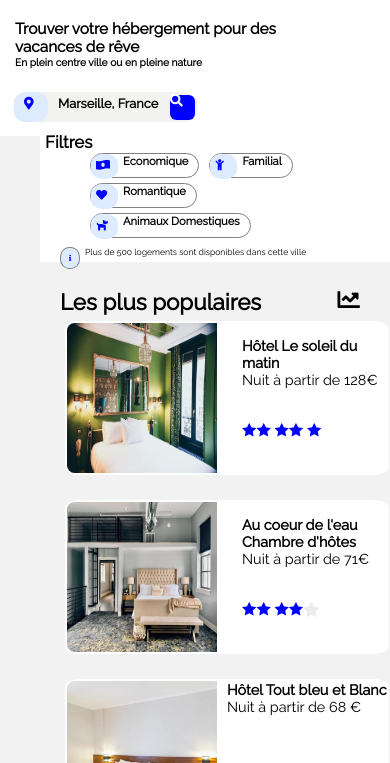
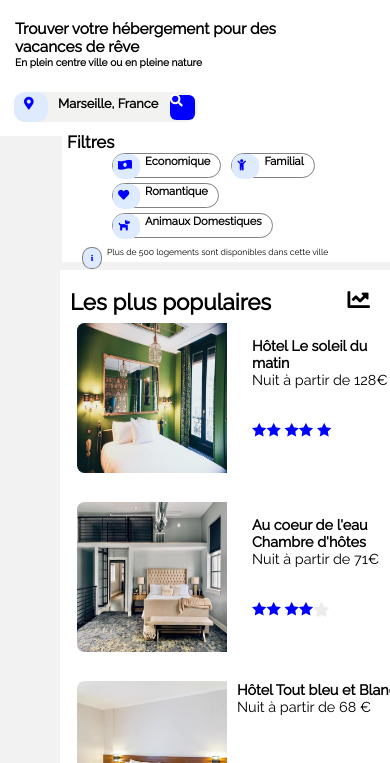
Before and after one commit to Madjiassoum/MADJIASSOUM_2_05102020, a plain HTML site: page index.html in a window 390 px wide. Shown: the part 80-843 px from the top of the page. Drawn offline with Linux system fonts and the light colour scheme; files whose address does not match are found by name.

Commit message:
Tentative solution affichage sur differents navigateurs

```diff
--- a/style.css
+++ b/style.css
@@ -815,7 +815,7 @@ footer{
     display: flex;
     justify-content: flex-end;
     flex-wrap: wrap-reverse;
-    margin-left: -115px;
+    margin-left: -105px;
     margin-top: 20px;
   }
   nav ul li{
@@ -892,6 +892,7 @@ footer{
     position: absolute;
     max-width: 414px;
     top: 195px;
+    left: 42px;
     height: auto;
     margin-bottom: 20px;
     margin-top: 12px;
@@ -984,10 +985,10 @@ footer{
     flex-direction: column;
     max-width: 414px;
     height: auto;
-    left: 50px;
+    left: 60px;
     margin-left: auto;
     margin-right: auto;
-    background-color: #F2F2F2;
+    background-color: #FFFFFF;
 
   }
   .fa-chart-line{
```
